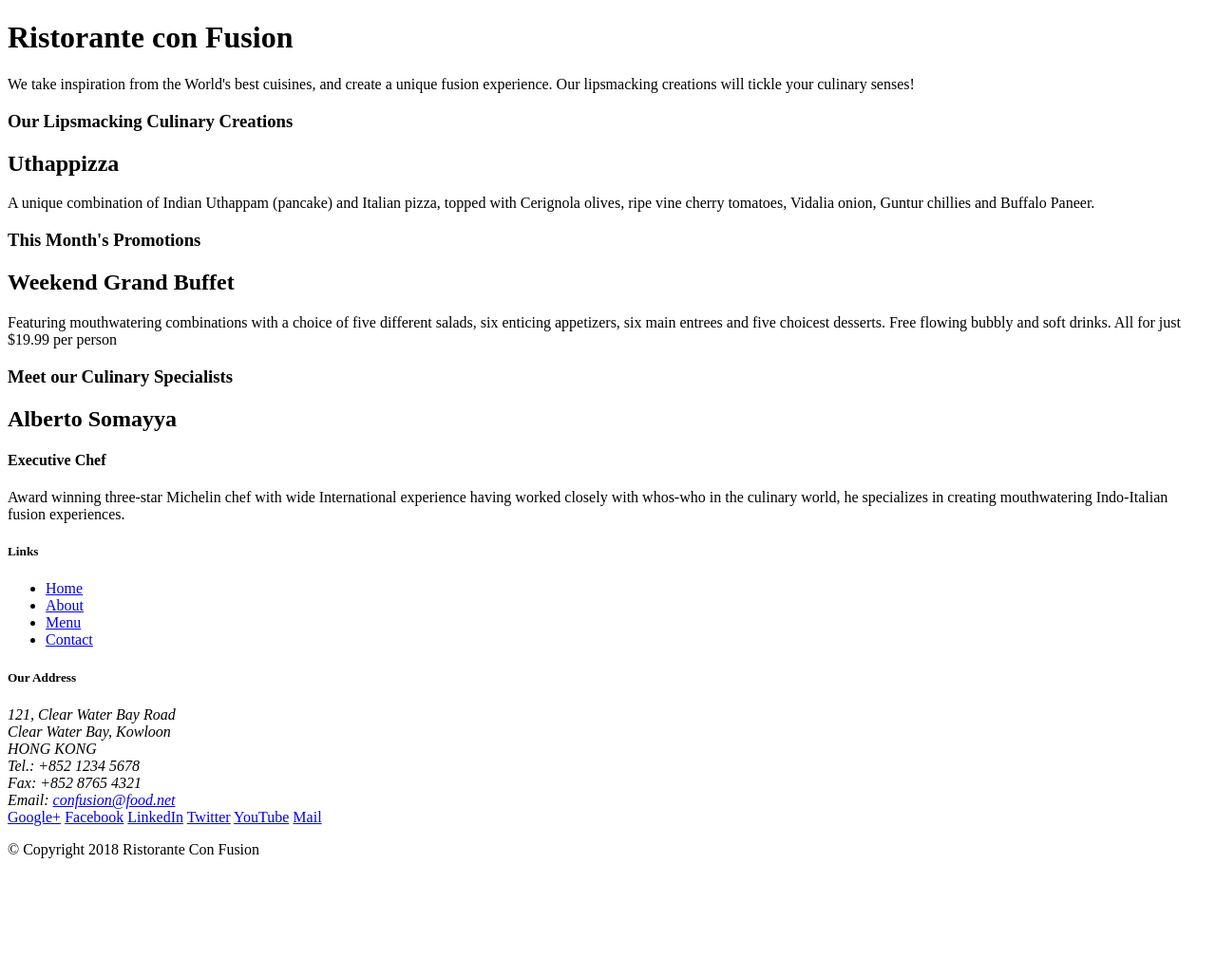
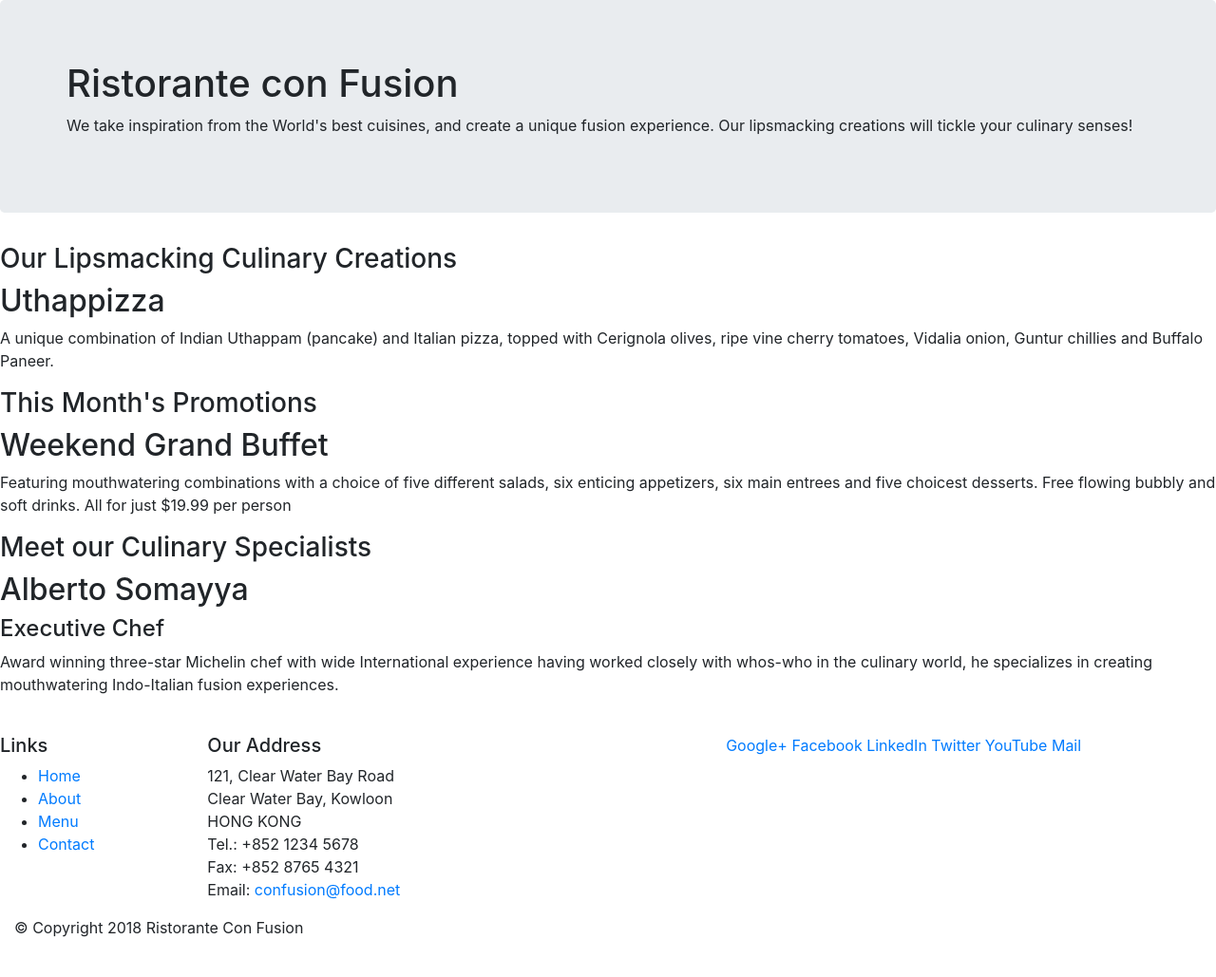
Before and after one commit to SvnFrs/Demo-Bootstrap, a website: page index.html in a window 1280 px wide. Shown: the whole page at 95% size. Before the commit the page ends 920 px from the top, so only its background shows below. Drawn offline with nearby package versions, Linux system fonts and the light colour scheme.

Commit message:
Make few changes

```diff
--- a/index.html
+++ b/index.html
@@ -2,26 +2,36 @@
 <html lang="en">
 
 <head>
+    <!-- Required meta tags always come first -->
+    <meta charset="utf-8">
+    <meta name="viewport" content="width=device-width, initial-scale=1, shrink-to-fit=no">
+    <meta http-equiv="x-ua-compatible" content="ie=edge">
+    <!-- Bootstrap CSS -->
+    <link rel="stylesheet" href="node_modules/bootstrap/dist/css/bootstrap.min.css">
+    <!-- jQuery first, then Popper.js, then Bootstrap JS. -->
+    <script src="node_modules/jquery/dist/jquery.slim.min.js"></script>
+    <script src="node_modules/popper.js/dist/umd/popper.min.js"></script>
+    <script src="node_modules/bootstrap/dist/js/bootstrap.min.js"></script>
     <title>Ristorante Con Fusion</title>
 </head>
 
 <body>
 
-    <header>
-        <div>
-            <div>
-                <div>
+    <header class="jumbotron">
+        <div class="container">
+            <div class="row">
+                <div class="col-12 col-sm-6">
                     <h1>Ristorante con Fusion</h1>
                     <p>We take inspiration from the World's best cuisines, and create a unique fusion experience. Our lipsmacking creations will tickle your culinary senses!</p>
                 </div>
-                <div>
+                <div class="col-12 col-sm">
                 </div>
             </div>
         </div>
     </header>
 
-    <div>
-        <div>
+    <div class="col-12 col-sm-4 col-md-3">
+        <div class="col col-sm col-md">
             <div>
                 <h3>Our Lipsmacking Culinary Creations</h3>
             </div>
@@ -32,7 +42,7 @@
         </div>
 
 
-        <div>
+        <div class="col col-sm col-md">
             <div>
                 <h3>This Month's Promotions</h3>
             </div>
@@ -42,7 +52,7 @@
             </div>
         </div>
 
-        <div>
+        <div class="col col-sm col-md">
             <div>
                 <h3>Meet our Culinary Specialists</h3>
             </div>
@@ -55,9 +65,9 @@
     </div>
 
     <footer>
-        <div>
-            <div>
-                <div>
+        <di class="container">
+            <div class="row">
+                <div class="col-4 col-sm-2">
                     <h5>Links</h5>
                     <ul>
                         <li><a href="#">Home</a></li>
@@ -66,7 +76,7 @@
                         <li><a href="#">Contact</a></li>
                     </ul>
                 </div>
-                <div>
+                <div class="col-7 col-sm-5">
                     <h5>Our Address</h5>
                     <address>
 		              121, Clear Water Bay Road<br>
@@ -77,7 +87,7 @@
 		              Email: <a href="mailto:confusion@food.net">confusion@food.net</a>
 		           </address>
                 </div>
-                <div>
+                <div class="col-12 col-sm-4">
                     <div>
                         <a href="http://google.com/+">Google+</a>
                         <a href="http://www.facebook.com/profile.php?id=">Facebook</a>
@@ -88,7 +98,7 @@
                     </div>
                 </div>
            </div>
-           <div>
+           <div class="col-auto">
                 <div>
                     <p>© Copyright 2018 Ristorante Con Fusion</p>
                 </div>
```
Also changed, not shown: package.json (+6 -1 lines), 1 other file.
